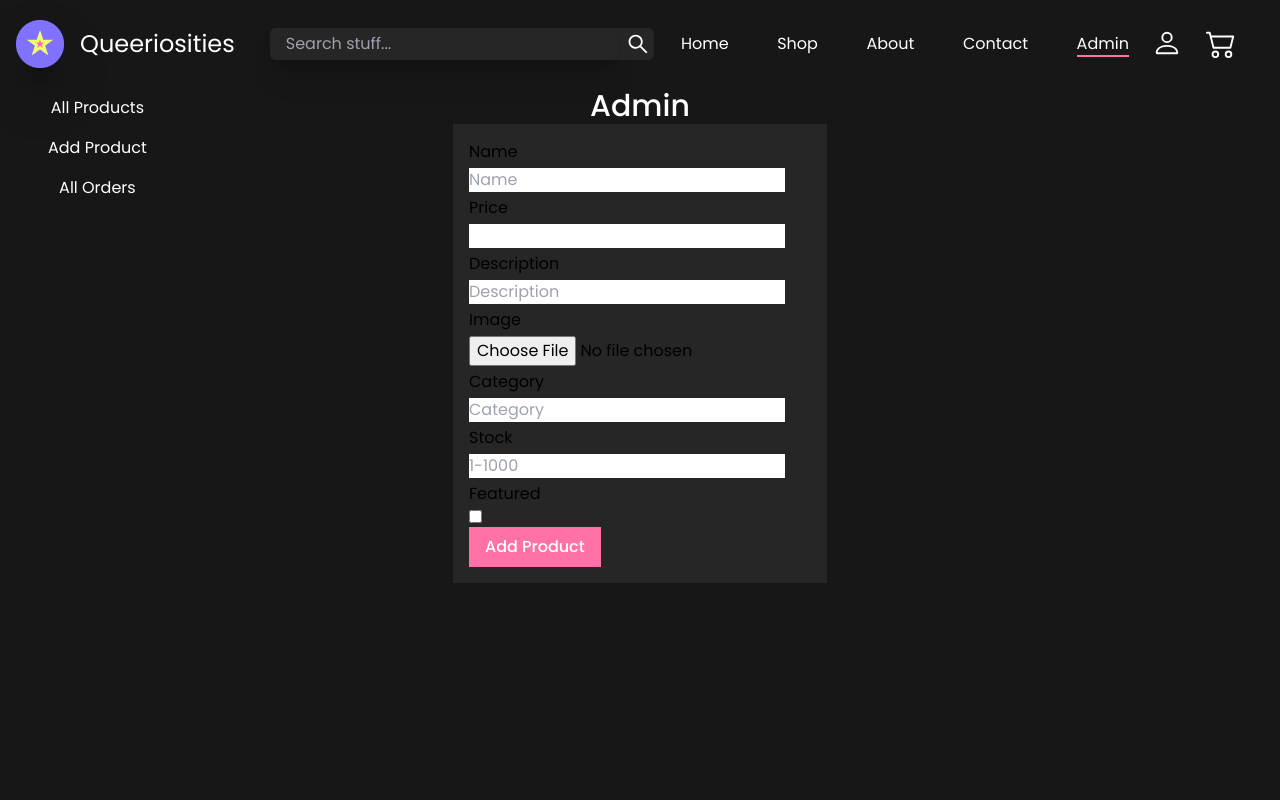
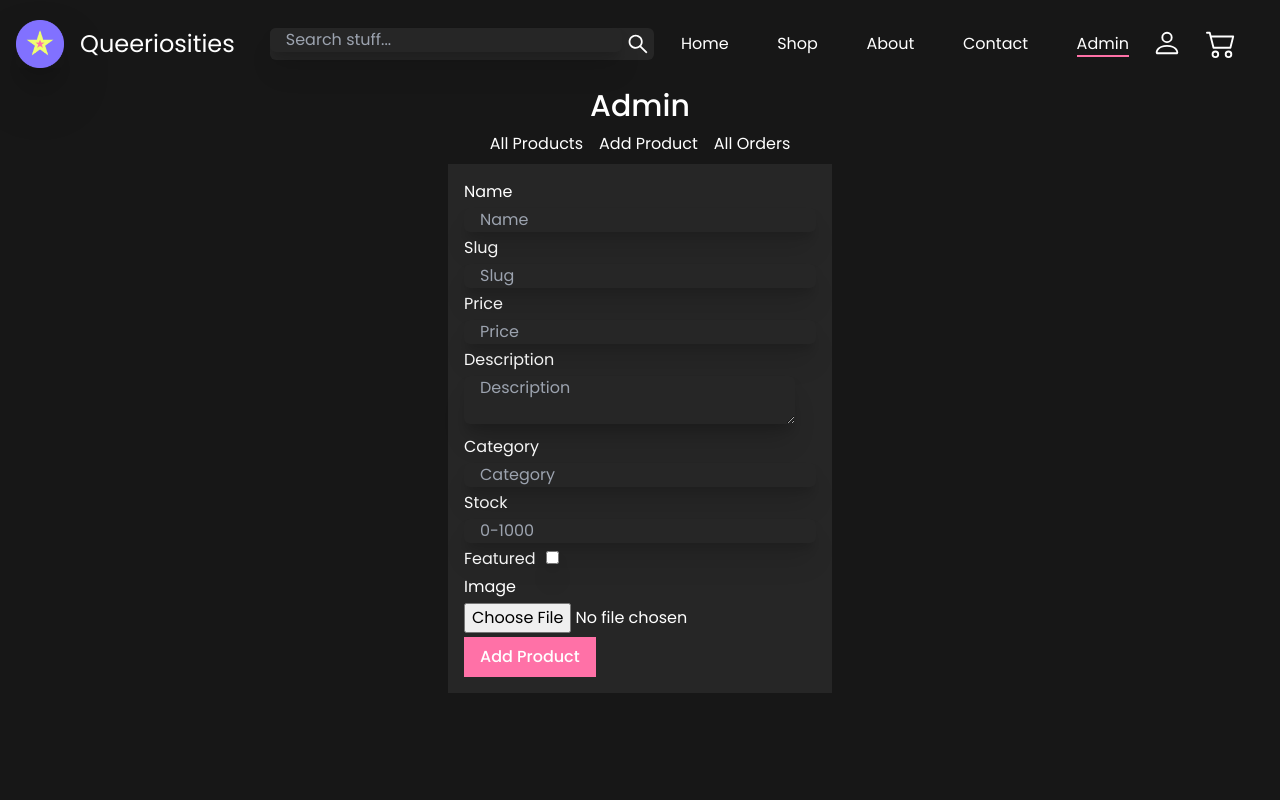
Before and after one commit to dakotadavis58/art-store, a Next.js app: page /admin in a window 1280 px wide. Both pictures are taken after a click on the button "Add Product". Shown: the top 800 px of the page. Built offline with nearby package versions, Linux system fonts and the light colour scheme; no server answers.

Commit message:
lots of admin tweaks, validation and whatnot

```diff
--- a/components/Input.jsx
+++ b/components/Input.jsx
@@ -1,15 +1,22 @@
 import React from "react";
 
-function Input({ type, placeHolder, className }) {
+const Input = React.forwardRef(
+  ({ label, onChange, className, lg, ...rest }, ref) => {
     return (
+      <div>
+        <label>{label}</label>
         <input
-      type={type}
-      placeholder={placeHolder}
-      className={`bg-neutral-800 drop-shadow-xl shadow-xl rounded-md mr-1 px-4 focus:border-transparent focus:outline-none focus:ring-2 focus:ring-primary w-full ${
+          ref={ref}
+          className={`max-w-sm bg-neutral-800 drop-shadow-xl shadow-xl rounded-md mr-1 px-4 focus:border-transparent focus:outline-none focus:ring-2 focus:ring-primary w-full ${
             className ? className : ""
           }`}
+          {...rest}
         />
+      </div>
     );
   }
+);
+
+Input.displayName = "Input";
 
 export default Input;
--- a/components/Nav/Search.jsx
+++ b/components/Nav/Search.jsx
@@ -13,7 +13,7 @@ function Search({ mobile, placeholder, className }) {
     >
       <Input
         type="search"
-        placeHolder={placeholder}
+        placeholder={placeholder}
         className="rounded-md mr-1 px-4 focus:border-transparent focus:outline-none focus:ring-2 focus:ring-primary-main w-full"
       />
       <button className="rounded-r-md">
--- /dev/null
+++ b/components/ProductForm.jsx
@@ -0,0 +1,144 @@
+import React, { useEffect } from "react";
+import Input from "./Input";
+import { useForm } from "react-hook-form";
+import Button from "./Button";
+
+function ProductForm({ onSubmit, product }) {
+  const {
+    register,
+    handleSubmit,
+    watch,
+    reset,
+    formState: { errors },
+  } = useForm({
+    defaultValues: {
+      name: "",
+      price: "",
+      description: "",
+      image: "",
+      category: "",
+      stock: "",
+      featured: false,
+    },
+  });
+
+  useEffect(() => {
+    if (product) {
+      reset(product);
+    }
+  }, [product, reset]);
+
+  return (
+    <div>
+      <form
+        onSubmit={handleSubmit(onSubmit)}
+        className={`flex p-4 flex-col items-start gap-1  `}
+      >
+        <label htmlFor="name">Name</label>
+        <Input
+          {...register("name", {
+            required: true,
+            maxLength: 80,
+            minLength: 3,
+            pattern: /^[A-Za-z ]+$/i,
+          })}
+          placeholder={product ? product.name : "Name"}
+          type="text"
+          name="name"
+          id="name"
+        />
+        {errors.name && <span className="text-red-600">Required</span>}
+        <label htmlFor="slug">Slug</label>
+        <Input
+          {...register("slug", {
+            required: true,
+            maxLength: 80,
+            minLength: 3,
+            pattern: /^[A-Za-z-]+$/i,
+          })}
+          placeholder={product ? product.slug : "Slug"}
+          type="text"
+          name="slug"
+          id="slug"
+        />
+        {errors.name && <span className="text-red-600">Required</span>}
+        <label htmlFor="price">Price</label>
+        <Input
+          {...register("price", {
+            required: true,
+            validate: {
+              gtz: (v) => v > 0,
+              ltt: (v) => v < 1000,
+              // less than 2 decimal spaces
+              ltd: (v) => v.toString().split(".")[1]?.length <= 2,
+            },
+          })}
+          type="price"
+          placeholder={product ? product.price : "Price"}
+          name="price"
+          id="price"
+        />
+        {errors.price && <span className="text-red-600">Required</span>}
+
+        <label htmlFor="description">Description</label>
+        <div>
+          <textarea
+            className="bg-neutral-800 drop-shadow-xl shadow-xl rounded-md mr-1 px-4 focus:border-transparent focus:outline-none focus:ring-2 focus:ring-primary w-full max-w-[345.33px]"
+            {...register("description", { required: true, maxLength: 200 })}
+            type="text"
+            placeholder={product ? product.description : "Description"}
+            name="description"
+            id="description"
+          />
+        </div>
+        {errors.description && <span className="text-red-600">Required</span>}
+
+        <label htmlFor="category">Category</label>
+        <Input
+          {...register("category", { required: true, maxLength: 20 })}
+          type="text"
+          placeholder={product ? product.category : "Category"}
+          name="category"
+          id="category"
+        />
+        {errors.category && <span className="text-red-600">Required</span>}
+
+        <label htmlFor="stock">Stock</label>
+        <Input
+          {...register("stock", { required: true, min: 0, max: 1000 })}
+          type="number"
+          placeholder={product ? product.stock : "0-1000"}
+          name="stock"
+          id="stock"
+        />
+        {errors.stock && <span className="text-red-600">Required</span>}
+
+        <div className="flex gap-2">
+          <label htmlFor="featured">Featured</label>
+          <Input
+            {...register("featured")}
+            type="checkbox"
+            placeholder={product ? product.featured : "Featured"}
+            name="featured"
+            id="featured"
+          />
+        </div>
+
+        <label htmlFor="image">Image</label>
+        <input
+          {...register("image")}
+          type="file"
+          placeholder={product ? product.image : "Image"}
+          name="image"
+          id="image"
+        />
+        {errors.image && <span className="text-red-600">Required</span>}
+        <Button primary type="submit">
+          {product ? "Save Product" : "Add Product"}
+        </Button>
+      </form>
+    </div>
+  );
+}
+
+export default ProductForm;
--- a/components/admin/AddProduct.jsx
+++ b/components/admin/AddProduct.jsx
@@ -2,25 +2,12 @@ import React, { useState } from "react";
 import Button from "../Button";
 import { useForm } from "react-hook-form";
 import axios from "axios";
+import Input from "../Input";
+import ProductForm from "../ProductForm";
 
 function AddProduct() {
   const [showAdd, setShowAdd] = useState(false);
-  const {
-    register,
-    handleSubmit,
-    watch,
-    formState: { errors },
-  } = useForm({
-    defaultValues: {
-      name: "",
-      price: "",
-      description: "",
-      image: "",
-      category: "",
-      stock: "",
-      featured: false,
-    },
-  });
+
   const onSubmit = async (data) => {
     console.log(data);
     try {
@@ -35,85 +22,7 @@ function AddProduct() {
   return (
     <div className="flex flex-col items-start ">
       <div className="bg-neutral-800">
-        <form
-          onSubmit={handleSubmit(onSubmit)}
-          className={`flex p-4 flex-col items-start gap-1 text-black `}
-        >
-          <label htmlFor="name">Name</label>
-          <input
-            {...register("name", {
-              required: true,
-              maxLength: 80,
-              pattern: /^[A-Za-z]+$/i,
-            })}
-            placeholder="Name"
-            type="text"
-            name="name"
-            id="name"
-          />
-          {errors.name && <span className="text-red-600">Required</span>}
-          <label htmlFor="price">Price</label>
-          <input
-            {...register("price", { required: true, min: 0, max: 1000 })}
-            type="number"
-            name="price"
-            id="price"
-          />
-          {errors.price && <span className="text-red-600">Required</span>}
-
-          <label htmlFor="description">Description</label>
-          <input
-            {...register("description", { required: true, maxLength: 200 })}
-            type="text"
-            placeholder="Description"
-            name="description"
-            id="description"
-          />
-          {errors.description && <span className="text-red-600">Required</span>}
-
-          <label htmlFor="image">Image</label>
-          <input
-            {...register("image")}
-            type="file"
-            placeholder="Image"
-            name="image"
-            id="image"
-          />
-          {errors.image && <span className="text-red-600">Required</span>}
-
-          <label htmlFor="category">Category</label>
-          <input
-            {...register("category", { required: true, maxLength: 20 })}
-            type="text"
-            placeholder="Category"
-            name="category"
-            id="category"
-          />
-          {errors.category && <span className="text-red-600">Required</span>}
-
-          <label htmlFor="stock">Stock</label>
-          <input
-            {...register("stock", { required: true, min: 0, max: 1000 })}
-            type="number"
-            placeholder="1-1000"
-            name="stock"
-            id="stock"
-          />
-          {errors.stock && <span className="text-red-600">Required</span>}
-
-          <label htmlFor="featured">Featured</label>
-          <input
-            {...register("featured")}
-            type="checkbox"
-            placeholder="Featured"
-            name="featured"
-            id="featured"
-          />
-
-          <Button primary type="submit">
-            Add Product
-          </Button>
-        </form>
+        <ProductForm onSubmit={onSubmit} />
       </div>
     </div>
   );
--- a/components/admin/ProductsTable.jsx
+++ b/components/admin/ProductsTable.jsx
@@ -1,36 +1,44 @@
 import Image from "next/image";
 import React from "react";
 import Button from "../Button";
+import { useRouter } from "next/router";
 
 function ProductsTable({ loading, products }) {
+  const router = useRouter();
+
   return (
     <div>
       <h2>Products</h2>
-      <table className="bg-neutral-800">
-        <thead>
-          <tr className="">
-            <th>Name</th>
-            <th>Price</th>
-            <th className="hidden md:flex">Description</th>
-            <th>Image</th>
-            <th className="hidden md:inline-block">Category</th>
-            <th className="hidden md:inline-block">Stock</th>
-            <th className="hidden md:inline-block">Featured</th>
-            <th>Actions</th>
-          </tr>
-        </thead>
-        <tbody>
+      {/* table */}
+      <div className="table-auto bg-neutral-800">
+        {/* table header */}
+        <div className="table-header-group">
+          <div className="table-row table-head">
+            <div className="table-cell ">Name</div>
+            <div className="table-cell ">Price</div>
+            <div className="hidden md:table-cell">Description</div>
+            <div className="table-cell ">Image</div>
+            <div className=" md:table-cell">Category</div>
+            <div className="hidden  md:table-cell">Stock</div>
+            <div className="hidden md:table-cell">Featured</div>
+            <div className="table-cell">Actions</div>
+          </div>
+        </div>
+        {/* table body */}
+        <div className="table-row-group">
           {loading ? (
-            <tr>
-              <td>Loading...</td>
-            </tr>
+            <div className="table-row">
+              <div className="table-cell">Loading...</div>
+            </div>
           ) : (
             products.map((product) => (
-              <tr key={product.id}>
-                <td>{product.name}</td>
-                <td>{product.price}</td>
-                <td className="hidden md:flex">{product.description}</td>
-                <td>
+              <div className="table-row" key={product.id}>
+                <div className="table-cell">{product.name}</div>
+                <div className="table-cell">{product.price}</div>
+                <div className="hidden md:table-cell">
+                  {product.description}
+                </div>
+                <div className="table-cell">
                   <div className="max-w-[5rem]">
                     <Image
                       className="imageContain"
@@ -39,21 +47,31 @@ function ProductsTable({ loading, products }) {
                       fill
                     />
                   </div>
-                </td>
-                <td className="hidden md:inline-block">{product.category}</td>
-                <td className="hidden md:inline-block">{product.stock}</td>
-                <td className="hidden md:inline-block">
+                </div>
+                <div className="hidden md:table-cell">{product.category}</div>
+                <div className="hidden md:table-cell">{product.stock}</div>
+                <div className="hidden md:table-cell">
                   {product.featured ? "Yes" : "No"}
-                </td>
-                <td>
-                  <Button primary>Edit</Button>
+                </div>
+                <div className="flex gap-2">
+                  <Button
+                    primary
+                    onClick={() =>
+                      router.push(`
+                  /admin/${product.slug}
+
+                  `)
+                    }
+                  >
+                    Edit
+                  </Button>
                   <Button outline>Delete</Button>
-                </td>
-              </tr>
+                </div>
+              </div>
             ))
           )}
-        </tbody>
-      </table>
+        </div>
+      </div>
     </div>
   );
 }
--- a/data/data.js
+++ b/data/data.js
@@ -33,6 +33,8 @@ const data = {
       price: 209.99999,
       image: "/assets/product.jpg",
       description: "A camera that takes great photos",
+      stock: 10,
+      category: "Electronics",
       reviews: [
         {
           id: 1,
--- /dev/null
+++ b/pages/admin/[slug].jsx
@@ -0,0 +1,56 @@
+import { useRouter } from "next/router";
+import React, { useEffect } from "react";
+import data from "../../data/data";
+import Input from "../../components/Input";
+import ProductForm from "../../components/ProductForm";
+import Image from "next/image";
+
+function ProductEditPage() {
+  const [product, setProduct] = React.useState("");
+  const [newProduct, setNewProduct] = React.useState("");
+  const [loading, setLoading] = React.useState(true);
+  const router = useRouter();
+  const { slug } = router.query;
+  const { products } = data;
+  const find = products.find((product) => product.slug === slug);
+
+  const changeInput = (e) => {
+    setNewProduct({ ...newProduct, name: e.target.value });
+    console.log(newProduct.name);
+  };
+
+  const handleSubmit = (e) => {
+    console.log(e);
+  };
+
+  useEffect(() => {
+    setProduct(find);
+    setNewProduct(find);
+    setTimeout(() => {
+      setLoading(false);
+    }, 1000);
+  }, [find]);
+
+  return loading ? (
+    <div>Loading</div>
+  ) : (
+    <div className="w-1/2 mx-auto flex flex-col items-center">
+      <button onClick={router.back}>Back</button>
+      <h2 className="text-3xl">Edit Product</h2>
+      <h3 className="text-2xl">{product?.name}</h3>
+      <div className="flex gap-4 justify-center">
+        <div className="w-[400px] h-[300px] p-4">
+          <Image
+            src={product?.image}
+            alt={product?.name}
+            fill
+            className="imageCover"
+          />
+        </div>
+        <ProductForm product={product} onSubmit={(e) => handleSubmit(e)} />
+      </div>
+    </div>
+  );
+}
+
+export default ProductEditPage;
--- a/pages/admin.jsx
+++ b/pages/admin/index.jsx
@@ -1,9 +1,8 @@
 import React, { useEffect, useState } from "react";
-import Button from "../components/Button";
-import { useSiteData } from "../hooks/siteContext";
-import AddProduct from "../components/admin/AddProduct";
+import { useSiteData } from "../../hooks/siteContext";
+import AddProduct from "../../components/admin/AddProduct";
 import Image from "next/image";
-import ProductsTable from "../components/admin/ProductsTable";
+import ProductsTable from "../../components/admin/ProductsTable";
 
 function Admin() {
   const [products, setProducts] = useState([]);
@@ -31,10 +30,10 @@ function Admin() {
       <h1 className="text-center text-3xl font-medium">Admin</h1>
       <div>
         {/* Tabs that will have each function an admin will want to do */}
-        <div className="tab flex flex-col lg:absolute top-24  md:left-10">
+        <div className="tab flex justify-center xl:flex-col xl:absolute top-24  xl:left-10">
           <button
             id="allProducts"
-            className="tablinks p-2 pt-0"
+            className="tablinks p-2 xl:pt-0"
             onClick={(e) => openTab(e)}
           >
             All Products
--- a/tailwind.config.js
+++ b/tailwind.config.js
@@ -10,6 +10,7 @@ module.exports = {
     screens: {
       xs: "350px",
       ...defaultTheme.screens,
+      xl: "1440px",
     },
     extend: {
       aspectRatio: {
```
Also changed, not shown: components/Nav/Nav.jsx (+7 -1 lines), styles/globals.css (+11 -3 lines). Lines whose indentation alone changed are shown as unchanged.
